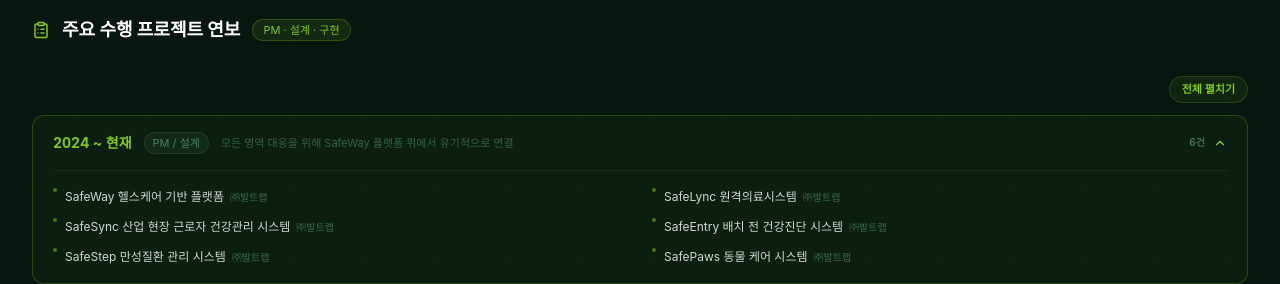
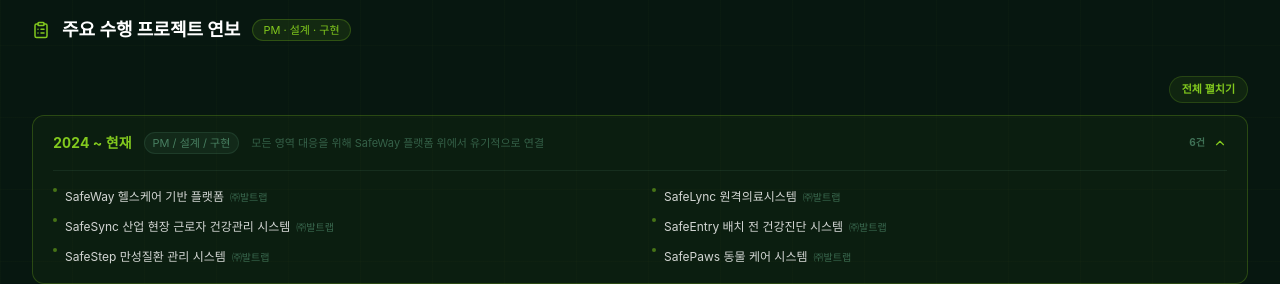
Before and after one commit to yhhyun-waldlab/waldlab-homepage, a Next.js app: page / in a window 1280 px wide. Shown: the part 6300-6584 px from the top of the page. Built offline with nearby package versions, Linux system fonts and the light colour scheme.

Commit message:
Update HeritageSection.tsx

```diff
--- a/src/components/sections/HeritageSection.tsx
+++ b/src/components/sections/HeritageSection.tsx
@@ -197,7 +197,7 @@ function StatCard({
 const DOMESTIC_PROJECTS_KO = [
   {
     period: "2024 ~ 현재",
-    role: "PM / 설계",
+    role: "PM / 설계 / 구현",
     slogan: "모든 영역 대응을 위해 SafeWay 플랫폼 위에서 유기적으로 연결",
     items: [
       { name: "SafeWay 헬스케어 기반 플랫폼", client: "㈜발트랩" },
@@ -317,7 +317,7 @@ const DOMESTIC_PROJECTS_KO = [
 const DOMESTIC_PROJECTS_EN = [
   {
     period: "2024 ~ Present",
-    role: "PM / Design",
+    role: "PM / Design / Build",
     slogan: "Organically connected on the SafeWay platform to address every domain",
     items: [
       { name: "SafeWay - Healthcare Foundation Platform", client: "Wald Lab Inc." },
```
